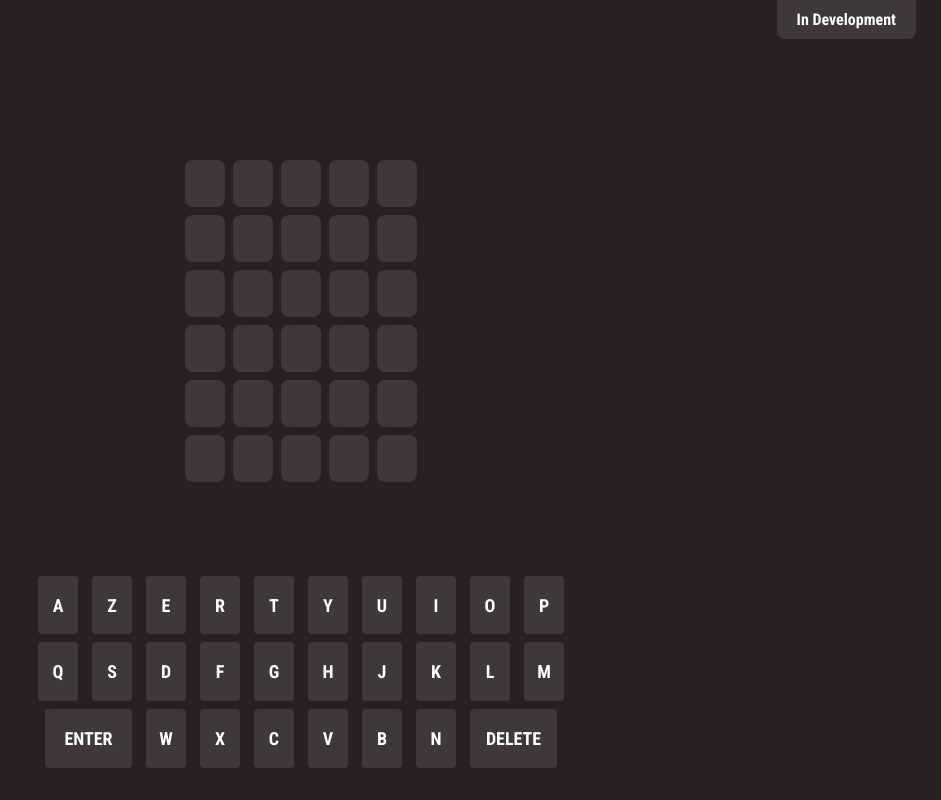
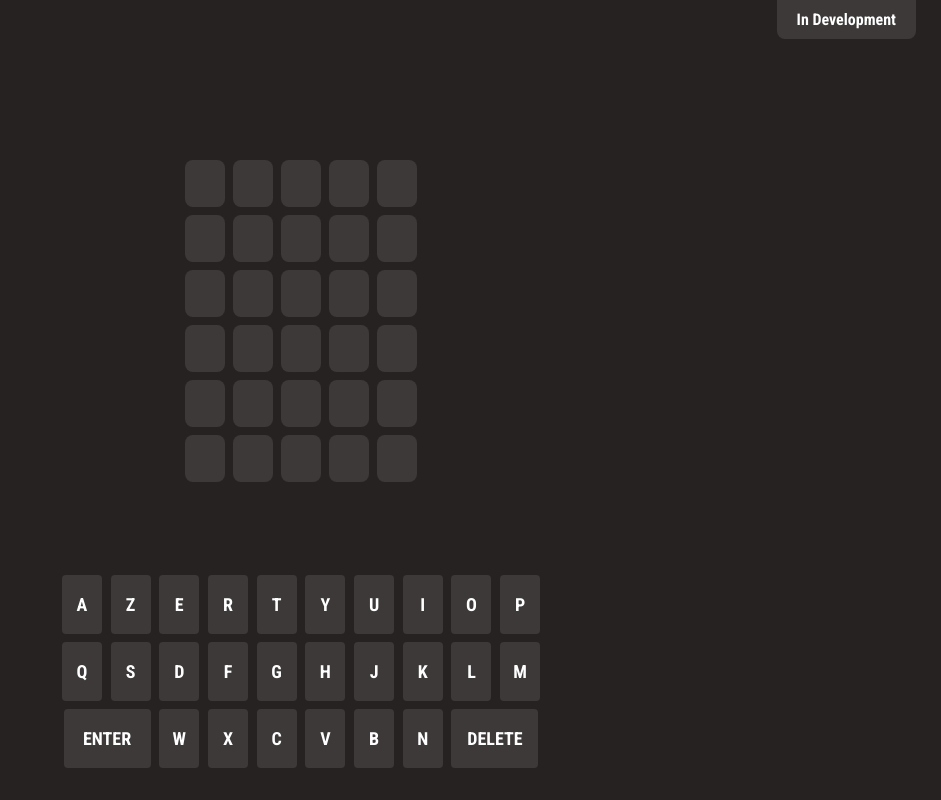
Before and after one commit to DriesC-1850394/wordle-dutch, a React (Create React App) app: page / in a window 1280 px wide. Shown: the whole page, without its empty margins (339-1280 px from the left). Built offline with nearby package versions, Linux system fonts and the light colour scheme.

Commit message:
:lipstick: Updated Gaps

```diff
--- a/src/App.css
+++ b/src/App.css
@@ -102,8 +102,7 @@
   align-items: center;
 
   flex-direction: column;
-  column-gap: 8px;
-  row-gap: 8px;
+  row-gap: calc(100vh / 97);
 }
 
 .KeyboardElements {
@@ -113,8 +112,7 @@
   align-items: center;
 
   width: fit-content;
-  column-gap: 14px;
-  row-gap: 14px;
+  column-gap: calc(100vw / 147);
 }
 
 .KeyboardElement,
@@ -144,5 +142,3 @@
   width: calc(100vw / 32);
   height: calc(100vh / 13.61);
 }
-
-/* 2560 1361 */
```
